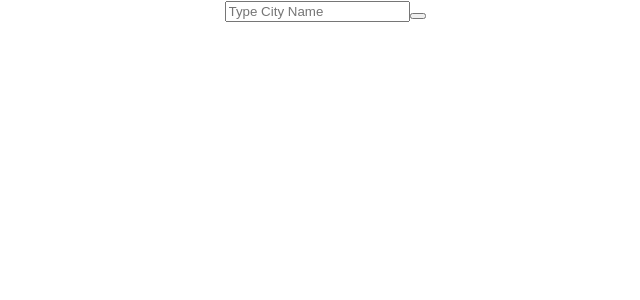
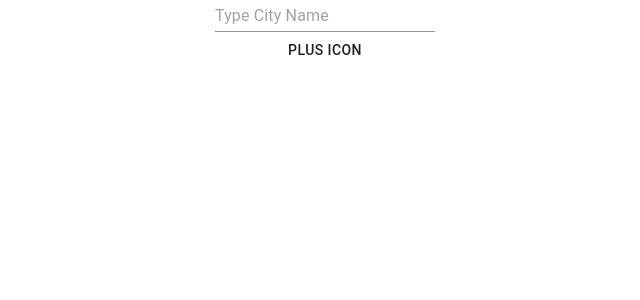
Before and after one commit to MWPCHU621/Weather_Tracker, a React (Create React App) app: page / in a window 1280 px wide. Shown: the top 300 px of the page, without its empty margins (315-955 px from the left). Built offline with nearby package versions, Linux system fonts and the light colour scheme.

Commit message:
started using material UI to make search bar

```diff
--- a/package.json
+++ b/package.json
@@ -3,6 +3,7 @@
   "version": "0.1.0",
   "private": true,
   "dependencies": {
+    "@material-ui/core": "^4.12.1",
     "@reduxjs/toolkit": "^1.6.0",
     "@testing-library/jest-dom": "^4.2.4",
     "@testing-library/react": "^9.5.0",
--- a/src/Components/SearchBar.js
+++ b/src/Components/SearchBar.js
@@ -1,6 +1,8 @@
 import { useSelector, useDispatch } from 'react-redux';
 
 import {addCity} from '../Reducers/SearchBarSlice';
+
+import { Input, Button, FormControl} from '@material-ui/core';
 
 
 export function SearchBar() {
@@ -9,18 +11,31 @@ export function SearchBar() {
 
     return (
         <div>
+             {/* <div class="searchBar_container">
+                 {/* need to swap to material UI for better form dealings */}
+                 {/* <form>
+                     <input type="text" placeholder="Type City Name" name="searchBar"></input>
+                     <button onClick={(e) => console.log(searchCity(e))}><i class="fas fa-plus"></i></button>
+                 </form>
+             </div> */}
+
             <div class="searchBar_container">
                 <form>
-                    <input type="text" placeholder="Type City Name" name="searchBar"></input>
-                    <button onClick={(e) => console.log(searchCity(e))}><i class="fas fa-plus"></i></button>
+                    <FormControl>
+                        <Input placeholder="Type City Name"/>
+                        <Button >plus icon </Button>
+                    </FormControl>
                 </form>
+
             </div>
+
         </div>
     );
 
+    //will remove once above form is swapped for form from material UI
     function searchCity (e) {
         e.preventDefault();
-        dispatch(addCity);
+        dispatch(addCity(e));
     }
 
 }
--- a/src/Reducers/SearchBarSlice.js
+++ b/src/Reducers/SearchBarSlice.js
@@ -15,9 +15,16 @@ export const searchBarSlice = createSlice({
             .then(
                 (result) => {
                     console.log("GOOD", result);
+                    if(state.cityList.length >= 8) {
+                        state.cityList.pop();
+                    }
+
+                    state.cityList.push(result);
+
                 },
                 (error) => {
                     console.log("ERROR", error);
+                    alert("This is an invalid city. Please enter a valid city");
                 }
             )
        },
```
Also changed, not shown: 1 other file (tests, documents, lock files or other folders).
